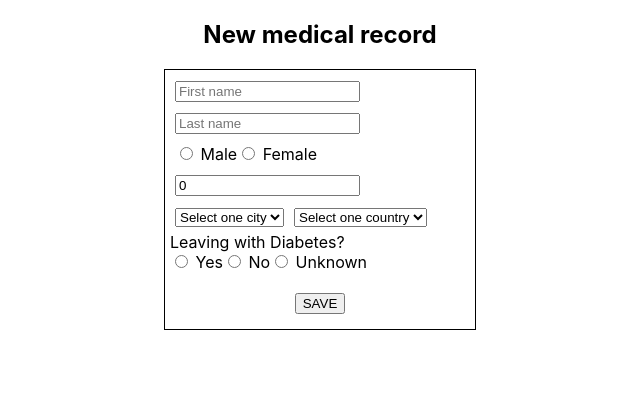
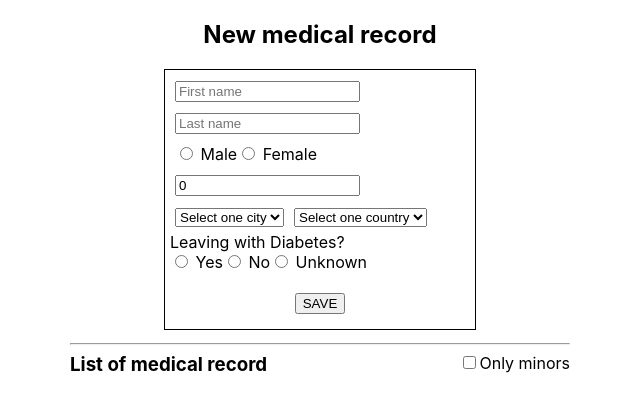
Before and after one commit to Zakui/medical-record-app, a React (Create React App) app: page / in a window 1280 px wide. Shown: the top 410 px of the page, without its empty margins (320-960 px from the left). Built offline with nearby package versions, Linux system fonts and the light colour scheme.

Commit message:
finish all functionnalities

```diff
--- a/src/App.css
+++ b/src/App.css
@@ -20,6 +20,15 @@
   max-width: 500px;
 }
 
+.list-record {
+  display: flex;
+  justify-content: space-between;
+}
+
+.text-title {
+  margin: 0;
+}
+
 .col-6 {
   padding: 5px;
   max-width: 54%;
--- a/src/App.js
+++ b/src/App.js
@@ -8,25 +8,44 @@ class App extends Component {
     super(props)
 
     this.state = {
-        patients: []
+        patients: [],
+        displayList: [],
+        is_minor: false
 
     }
 
     this.handleFormSubmit = this.handleFormSubmit.bind(this);
+    this.addToDisplayList = this.addToDisplayList.bind(this);
+    this.minorUpdate = this.minorUpdate.bind(this);
+  }
+
+  minorUpdate(val) {
+    this.setState({is_minor: val}, ()=> {
+      this.addToDisplayList()
+    })
+  }
+
+  addToDisplayList() {
+    if(this.state.is_minor)
+      this.setState({displayList: [...this.state.patients.filter(p=>p.age<18)]})
+    else
+      this.setState({displayList: [...this.state.patients]})
   }
 
   handleFormSubmit(data) {
     this.setState({patients: [...this.state.patients, {
       id: new Date().toJSON(),
       ...data
-    }]})
+    }]}, ()=> {
+      this.addToDisplayList()
+    })
   }
 
   render () {
     return (
       <div className="">
         <NewRecord handleFormSubmit={this.handleFormSubmit}/>
-        <ListOfRecord patients={this.state.patients}/>
+        <ListOfRecord patients={this.state.displayList} minorUpdate={this.minorUpdate}/>
       </div>
     )
   }
--- a/src/components/ListOfRecord.js
+++ b/src/components/ListOfRecord.js
@@ -2,10 +2,24 @@ import React, { Component } from 'react';
 import Record from './Record';
 
 class ListOfRecord extends Component {
+    constructor(props) {
+        super(props)
+
+        this.minorChange = this.minorChange.bind(this);
+    }
+
+    minorChange(event) {
+        console.log(event.target.checked)
+        this.props.minorUpdate(event.target.checked)
+    }
 
     render() {
         return (
             <div className="list">
+                <hr />
+                <div className="list-record">
+                    <h3 className="text-title">List of medical record  </h3> <span><input type="checkbox" onChange={this.minorChange}/>Only minors</span>
+                </div>
                 {
                     this.props.patients.map(patient => (
                         <Record key={patient.id} patient={patient}/>
--- a/src/components/NewRecord.js
+++ b/src/components/NewRecord.js
@@ -9,11 +9,11 @@ class NewRecord extends Component {
             newRecord: {
                 firstName: '',
                 lastName: '',
-                gender: '',
+                gender: 'Male',
                 age: 0,
                 city: '',
                 country: '',
-                has_diabate: '',
+                has_diabate: 'Unknown',
 
             }
         }
@@ -39,7 +39,7 @@ class NewRecord extends Component {
             this.setState({
                 newRecord: {
                         ...this.state.newRecord,
-                        age: event.target.value
+                        age: parseInt(event.target.value)
                     }
                 })
         }
@@ -73,11 +73,11 @@ class NewRecord extends Component {
             newRecord: {
                 firstName: '',
                 lastName: '',
-                gender: '',
+                gender: 'Male',
                 age: 0,
                 city: '',
                 country: '',
-                has_diabate: '',
+                has_diabate: 'Unknown',
 
             }
         })
```
